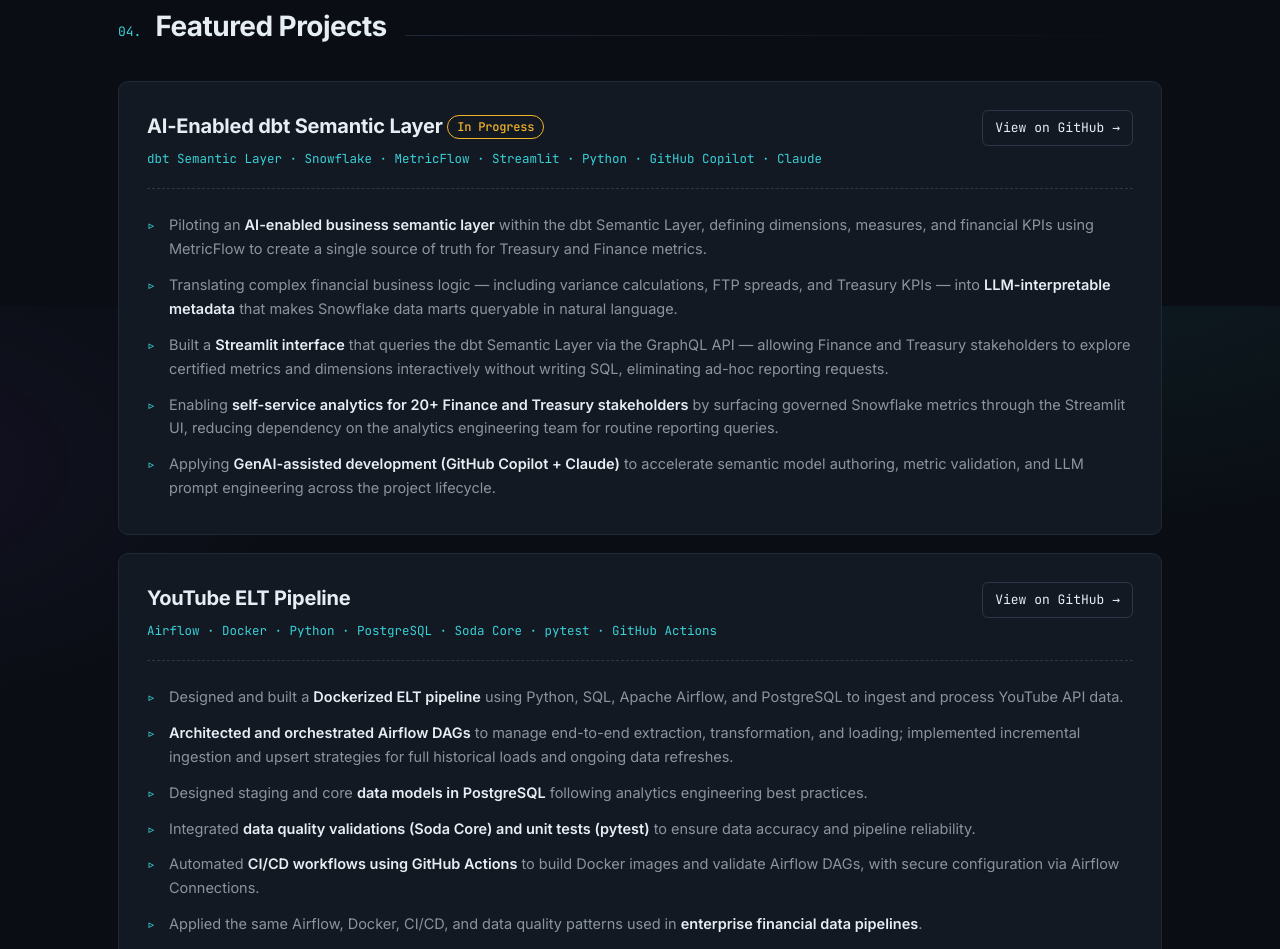
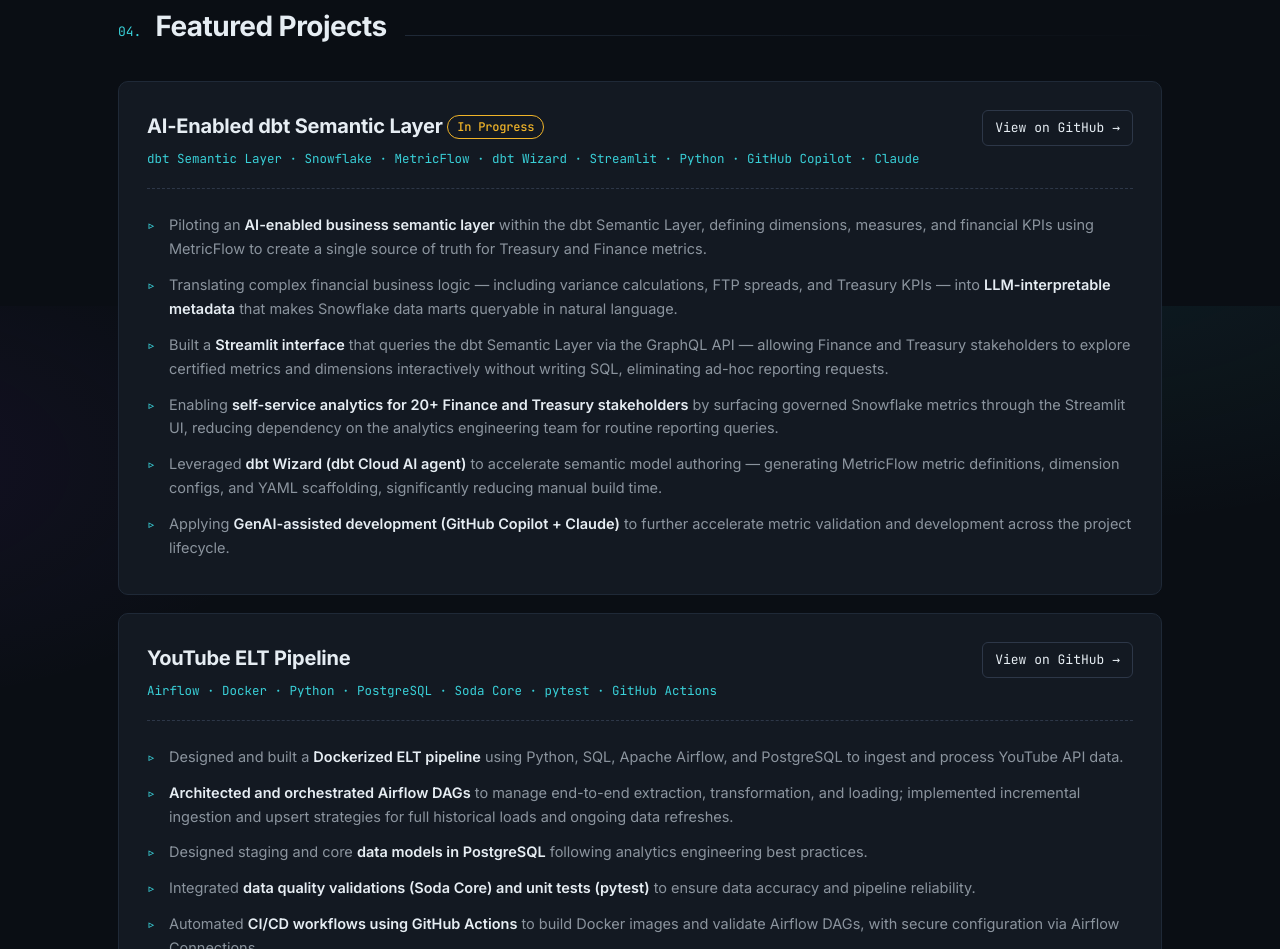
Before and after one commit to Kaaviyabala/kaaviyabala.github.io, a plain HTML site: page index.html in a window 1280 px wide. Shown: the part 4494-5443 px from the top of the page. Drawn offline with Linux system fonts and the light colour scheme.

Commit message:
Update project stack and GenAI development details

```diff
--- a/index.html
+++ b/index.html
@@ -812,7 +812,7 @@
         <div class="project-head">
           <div class="project-title-wrap">
             <div class="project-title">AI-Enabled dbt Semantic Layer <span style="font-family: var(--mono); font-size: 12px; font-weight: 500; padding: 3px 9px; border-radius: 999px; border: 1px solid var(--warn); color: var(--warn); vertical-align: middle;">In Progress</span></div>
-            <div class="project-stack">dbt Semantic Layer · Snowflake · MetricFlow · Streamlit · Python · GitHub Copilot · Claude</div>
+            <div class="project-stack">dbt Semantic Layer · Snowflake · MetricFlow · dbt Wizard · Streamlit · Python · GitHub Copilot · Claude</div>
           </div>
           <a class="project-link" href="https://github.com/Kaaviyabala/Dbt-Semantic-Layer" target="_blank" rel="noopener noreferrer">View on GitHub →</a>
         </div>
@@ -822,7 +822,8 @@
             <li>Translating complex financial business logic — including variance calculations, FTP spreads, and Treasury KPIs — into <strong>LLM-interpretable metadata</strong> that makes Snowflake data marts queryable in natural language.</li>
             <li>Built a <strong>Streamlit interface</strong> that queries the dbt Semantic Layer via the GraphQL API — allowing Finance and Treasury stakeholders to explore certified metrics and dimensions interactively without writing SQL, eliminating ad-hoc reporting requests.</li>
             <li>Enabling <strong>self-service analytics for 20+ Finance and Treasury stakeholders</strong> by surfacing governed Snowflake metrics through the Streamlit UI, reducing dependency on the analytics engineering team for routine reporting queries.</li>
-            <li>Applying <strong>GenAI-assisted development (GitHub Copilot + Claude)</strong> to accelerate semantic model authoring, metric validation, and LLM prompt engineering across the project lifecycle.</li>
+            <li>Leveraged <strong>dbt Wizard (dbt Cloud AI agent)</strong> to accelerate semantic model authoring — generating MetricFlow metric definitions, dimension configs, and YAML scaffolding, significantly reducing manual build time.</li>
+            <li>Applying <strong>GenAI-assisted development (GitHub Copilot + Claude)</strong> to further accelerate metric validation and development across the project lifecycle.</li>
           </ul>
         </div>
       </div>
```
